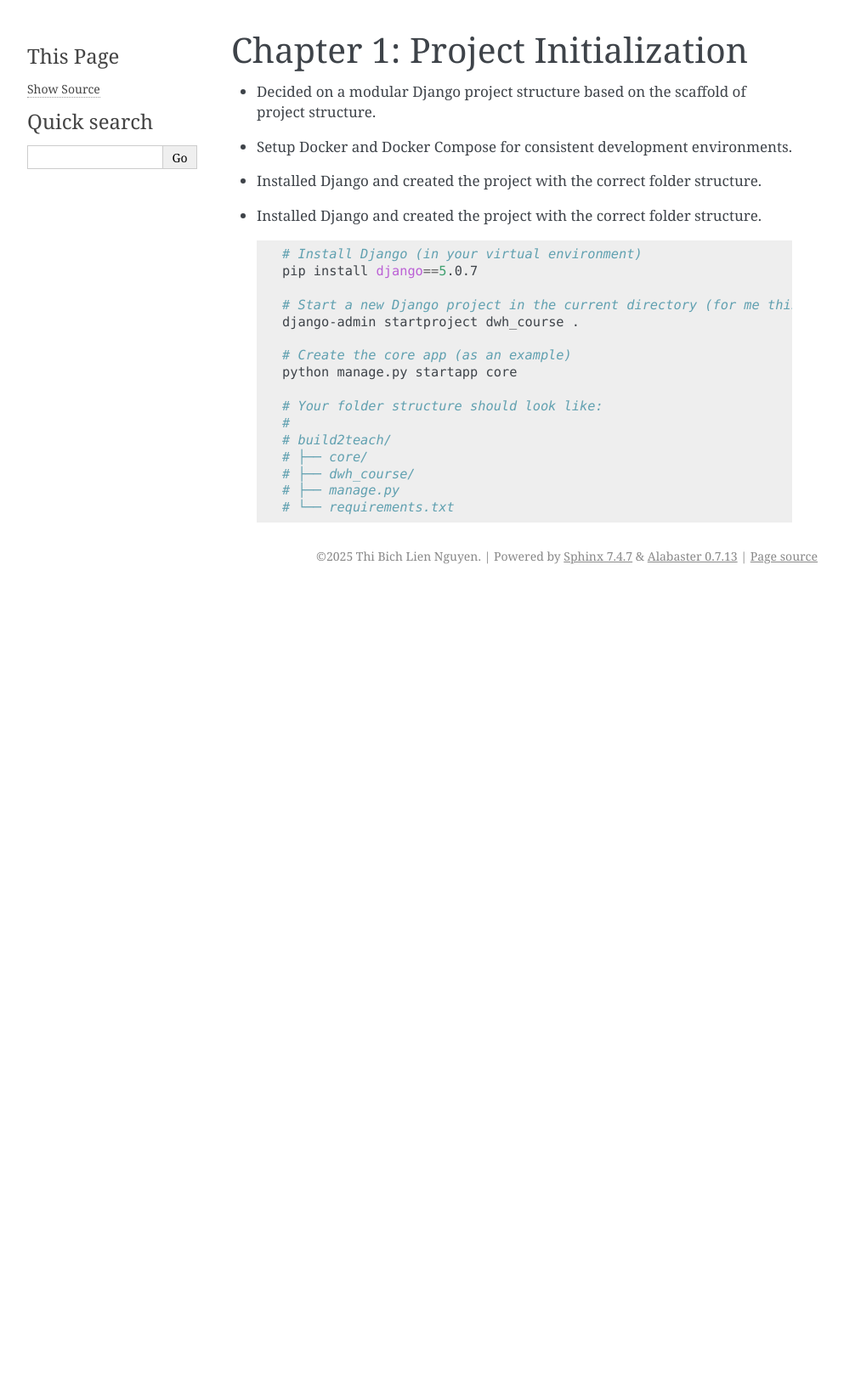
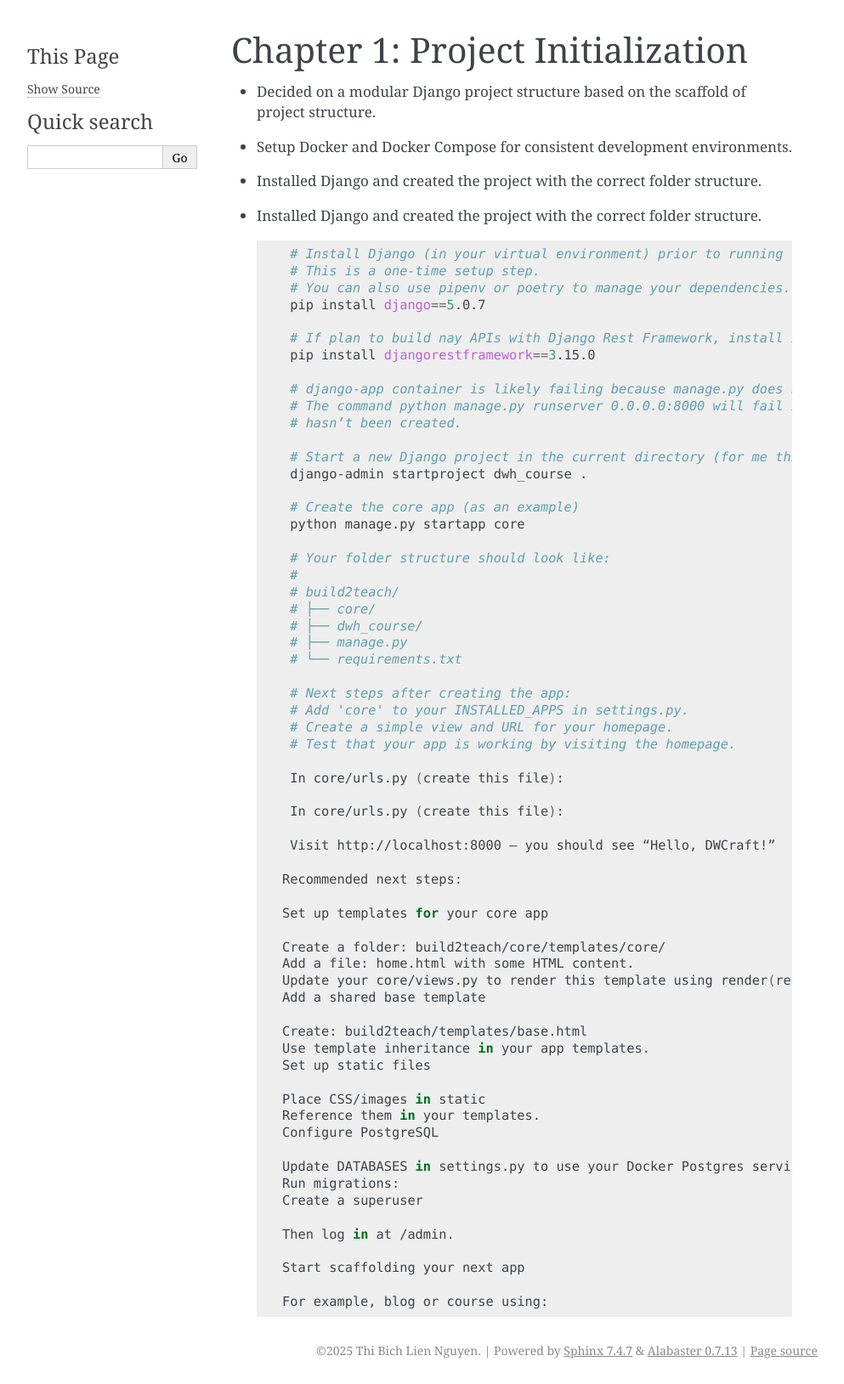
Before and after one commit to lien-nguyen/DWCraft, a Sphinx documentation site: the page built from docs/source/chapters/chapter1.rst, in a window 1280 px wide. Shown: the whole page at 85% size, without its empty margins (148-1141 px from the left). Built offline with Sphinx 7.4.7, drawn with Linux system fonts in a browser that asks for light colours; before the commit the page ends 900 px from its top, so only the background shows below that.

```diff
--- a/docs/source/chapters/chapter1.rst
+++ b/docs/source/chapters/chapter1.rst
@@ -11,8 +11,17 @@ Chapter 1: Project Initialization
 
   .. code-block:: bash
 
-     # Install Django (in your virtual environment)
+     # Install Django (in your virtual environment) prior to running the docker-compose command
+     # This is a one-time setup step.
+     # You can also use pipenv or poetry to manage your dependencies.
      pip install django==5.0.7
+
+     # If plan to build nay APIs with Django Rest Framework, install it as well.
+     pip install djangorestframework==3.15.0
+
+     # django-app container is likely failing because manage.py does not exist yet.
+     # The command python manage.py runserver 0.0.0.0:8000 will fail if the Django project
+     # hasn’t been created.
 
      # Start a new Django project in the current directory (for me this is build2teach)
      django-admin startproject dwh_course .
@@ -27,3 +36,41 @@ Chapter 1: Project Initialization
      # ├── dwh_course/
      # ├── manage.py
      # └── requirements.txt
+
+     # Next steps after creating the app:
+     # Add 'core' to your INSTALLED_APPS in settings.py.
+     # Create a simple view and URL for your homepage.
+     # Test that your app is working by visiting the homepage.
+
+     In core/urls.py (create this file):
+
+     In core/urls.py (create this file):
+
+     Visit http://localhost:8000 — you should see “Hello, DWCraft!”
+
+    Recommended next steps:
+
+    Set up templates for your core app
+
+    Create a folder: build2teach/core/templates/core/
+    Add a file: home.html with some HTML content.
+    Update your core/views.py to render this template using render(request, "core/home.html").
+    Add a shared base template
+
+    Create: build2teach/templates/base.html
+    Use template inheritance in your app templates.
+    Set up static files
+
+    Place CSS/images in static
+    Reference them in your templates.
+    Configure PostgreSQL
+
+    Update DATABASES in settings.py to use your Docker Postgres service.
+    Run migrations:
+    Create a superuser
+
+    Then log in at /admin.
+
+    Start scaffolding your next app
+
+    For example, blog or course using:
```
